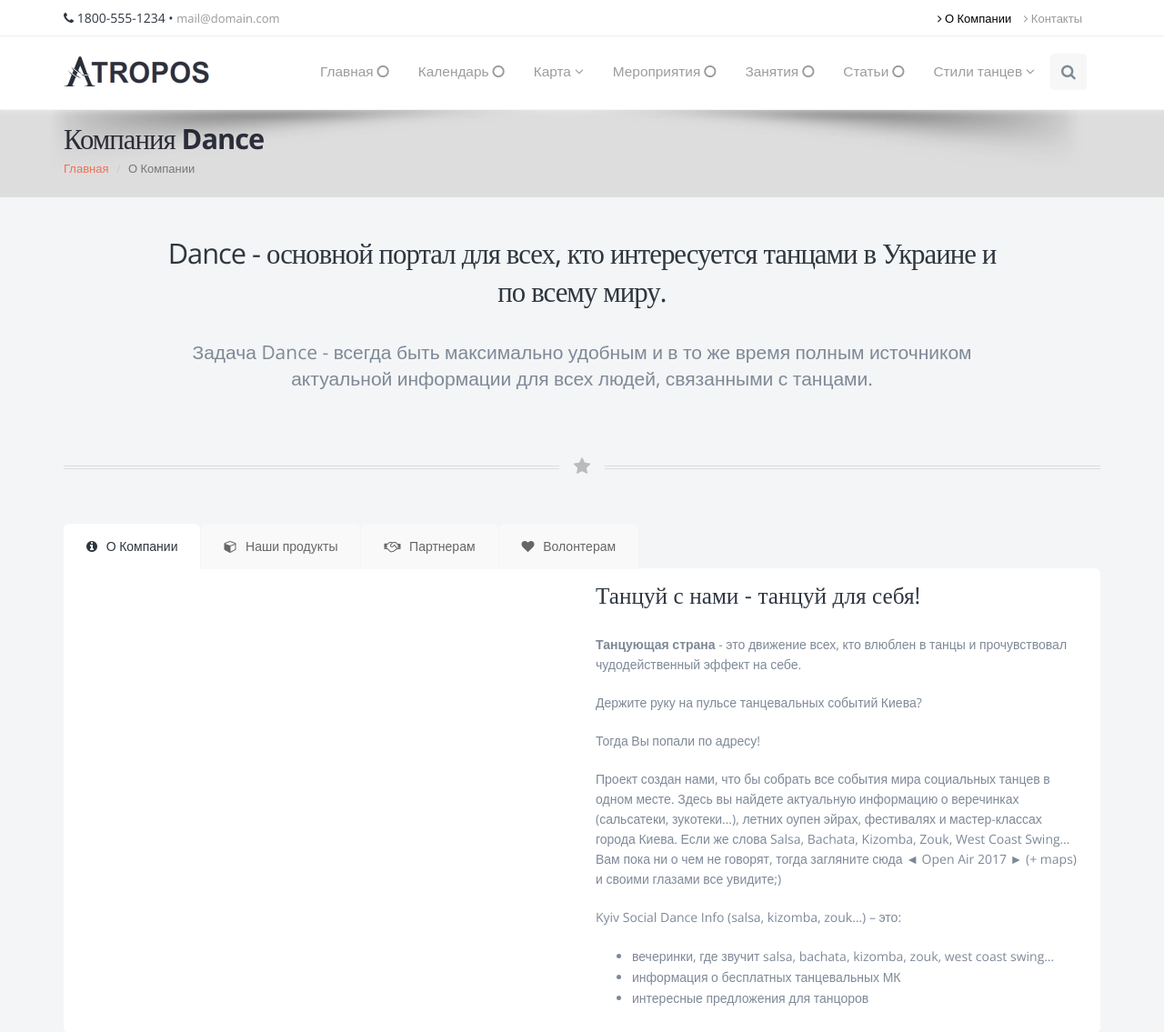
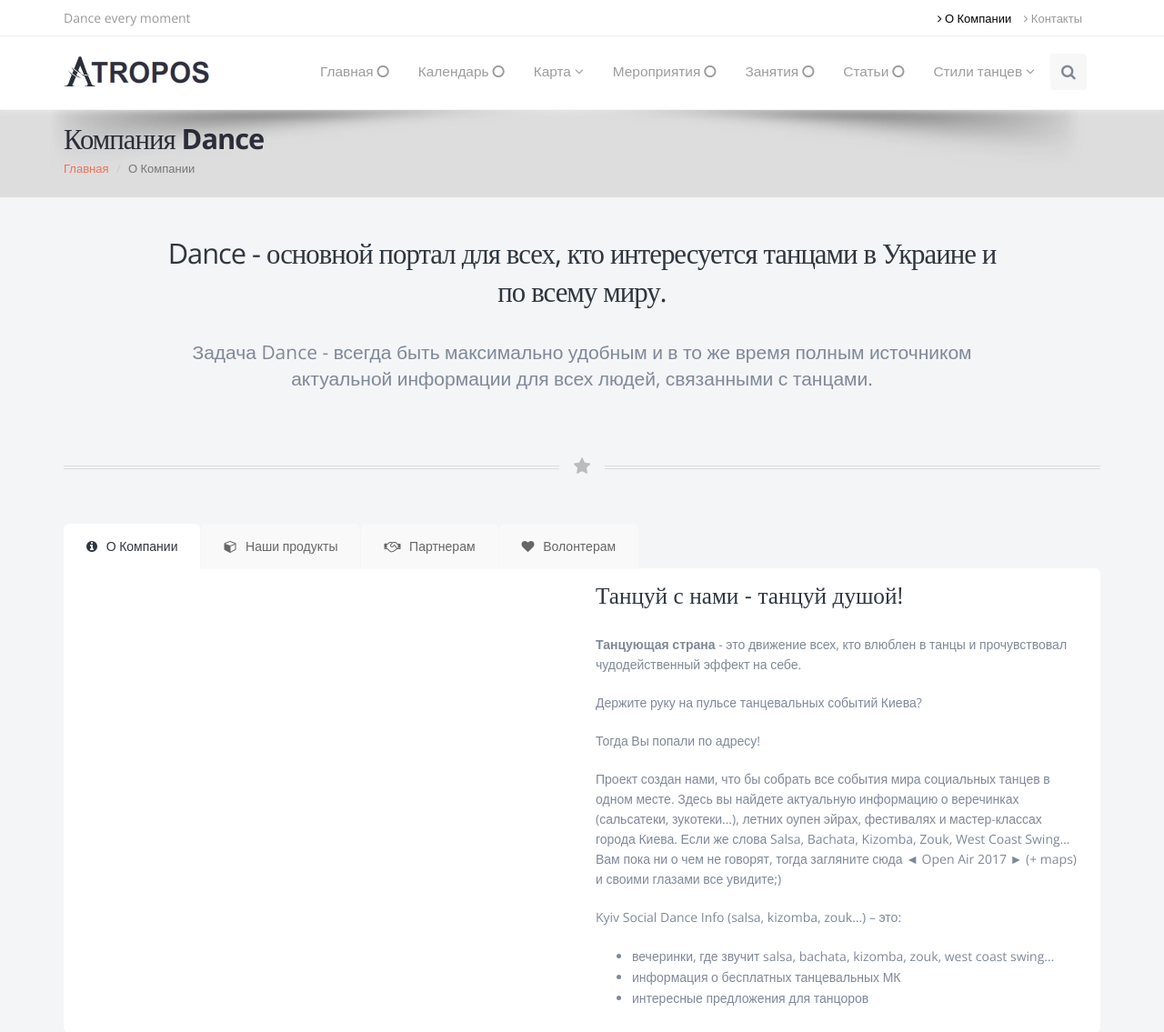
Before and after one commit to PielliaVasyl/dance, a Django app: page /about/ in a window 1280 px wide. Shown: the top 1135 px of the page at 91% size. Run offline with Django 3.2, Linux system fonts and the light colour scheme; some libraries are stand-ins or nearby versions.

Commit message:
Some html changes

```diff
--- a/templates/atropos/classes/classes.html
+++ b/templates/atropos/classes/classes.html
@@ -20,7 +20,7 @@
 
 			<section class="container">
 
-				<h2>Список активных или запланорованных групп и открытых уроков</h2>
+				<h2>Список активных или запланированных групп и открытых уроков</h2>
 				<p class="lead">Собраны наборы танцевальных групп и открытые уроки, которые могут стать для Вас первой ступенькой на пути познания себя в танце или же очередным этапом в развитии.</p>
 				<p>Найдете информацию о школе, которая организовывает группу/урок, дате проведения, направлении танца и другой полезной информации.</p>
 
--- a/templates/atropos/static_pages/about.html
+++ b/templates/atropos/static_pages/about.html
@@ -67,7 +67,7 @@
 									<!--<img class="img-responsive" src="assets/images/demo/about_1.jpg" alt="">-->
 								</div>
 								<div class="col-md-6">
-									<h3>Танцуй с нами - танцуй для себя!</h3>
+									<h3>Танцуй с нами - танцуй душой!</h3>
 									<p><b>Танцующая страна</b> - это движение всех, кто влюблен в танцы и прочувствовал чудодейственный эффект на себе.</p>
 									<p>Держите руку на пульсе танцевальных событий Киева?</p>
 									<p>Тогда Вы попали по адресу!</p>
--- a/templates/atropos/top-nav.html
+++ b/templates/atropos/top-nav.html
@@ -4,9 +4,10 @@
 			<div class="container">
 
 				<!-- PHONE/EMAIL -->
-				<span class="quick-contact pull-left">
-					<i class="fa fa-phone"></i> 1800-555-1234 &bull;
-					<a class="hidden-xs" href="mailto:mail@yourdomain.com">mail@domain.com</a>
+				<span class="quick-contact pull-left" style="color:#999">
+					<!--<i class="fa fa-phone"></i> 1800-555-1234 &bull;
+					<a class="hidden-xs" href="mailto:mail@yourdomain.com">mail@domain.com</a>-->
+					Dance every moment
 				</span>
 				<!-- /PHONE/EMAIL -->
 
@@ -31,7 +32,7 @@
 				</button>
 
 				<!-- Logo text or image -->
-				<a class="logo" href="index.html">
+				<a class="logo" href="/">
 					<img src="{% static 'images/logo.png' %}" alt="Dance" />
 				</a>
 
```
